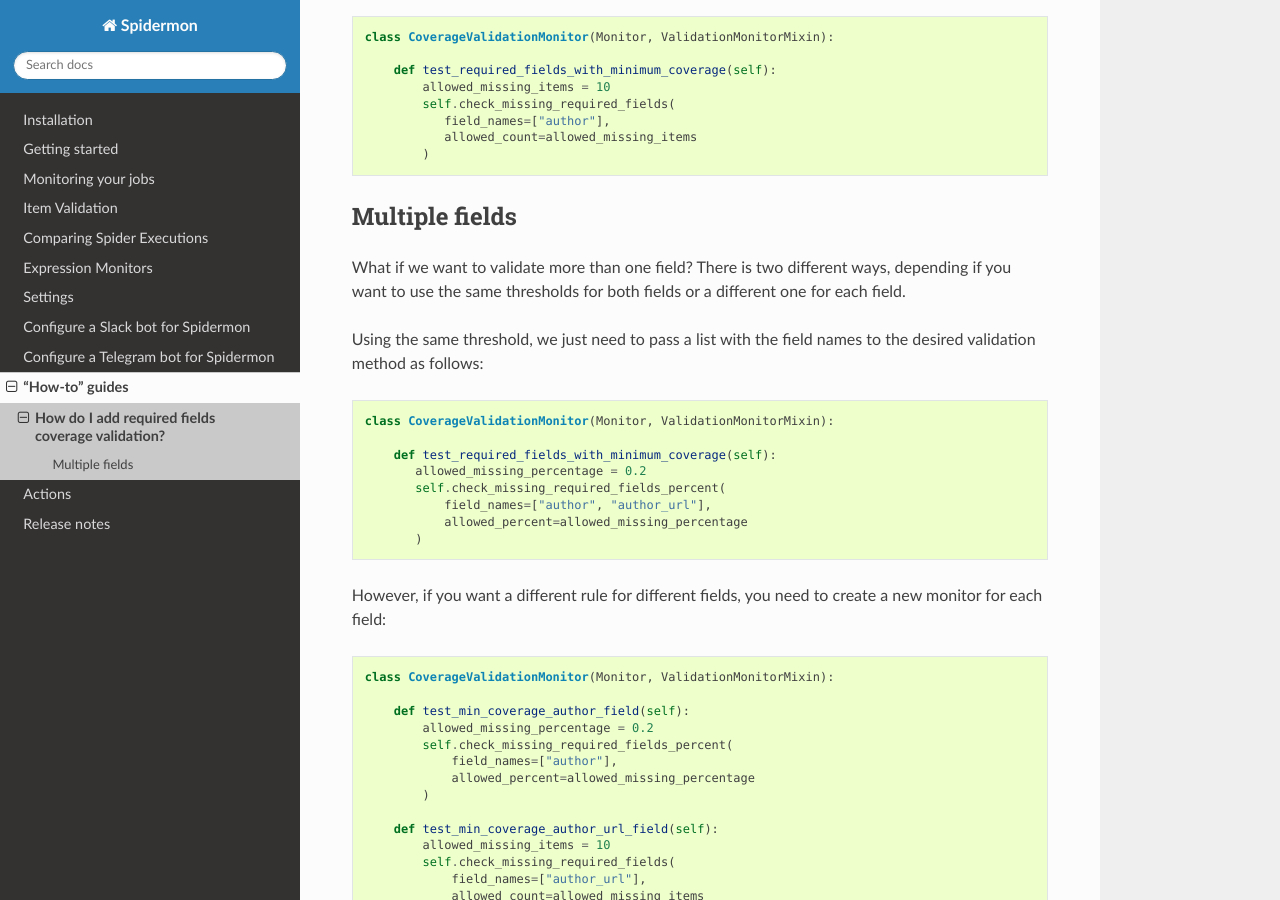
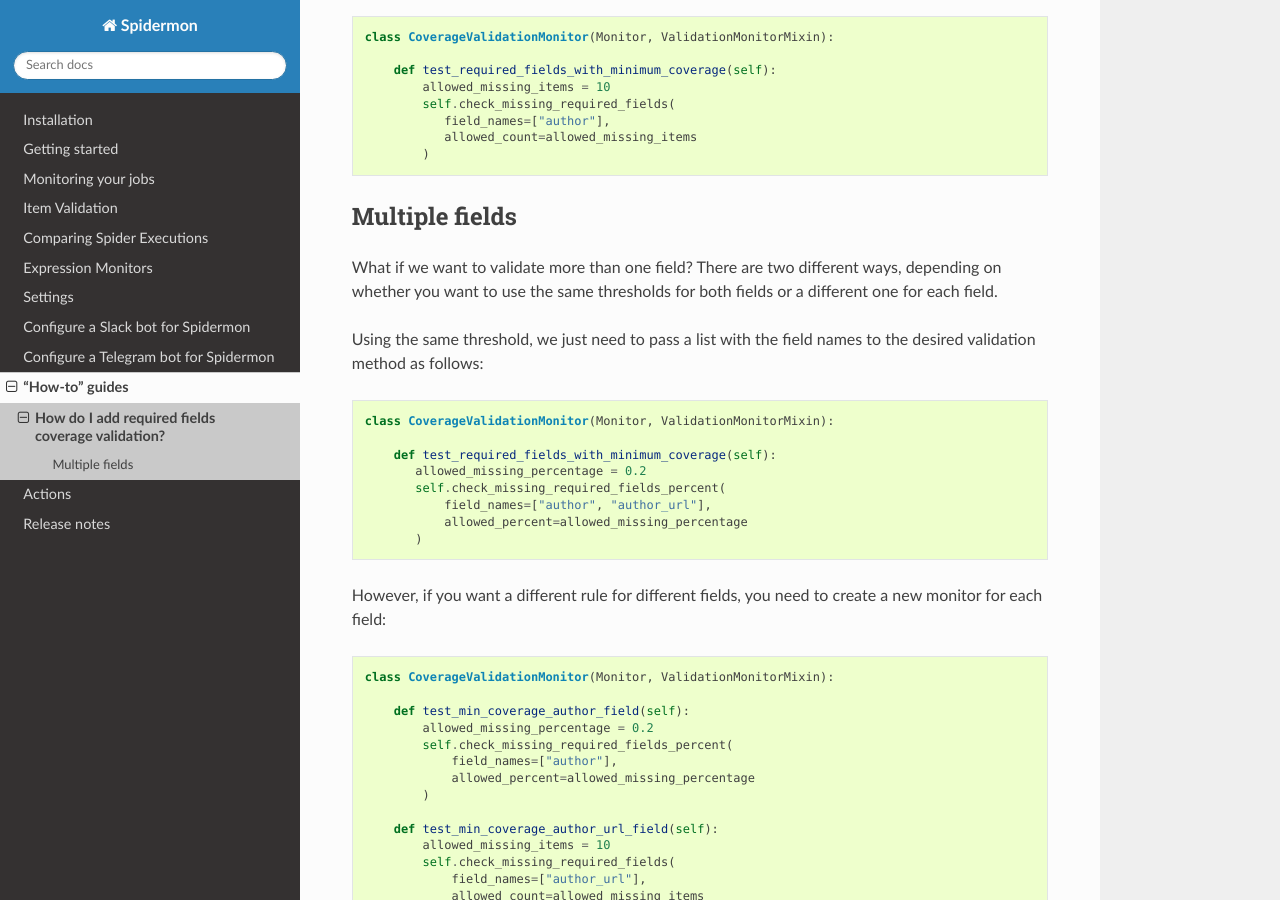
Before and after one commit to scrapinghub/spidermon, a Sphinx documentation site: the page built from docs/source/howto/required-fields-coverage-validation.rst, in a window 1280 px wide and 900 px high, scrolled down 864 px. Built offline with Sphinx 7.4.7 and the Read the Docs theme 2.0.0, drawn with Linux system fonts in a browser that asks for light colours.

Commit message:
Update docs/source/howto/required-fields-coverage-validation.rst
Co-authored-by: Adrián Chaves <adrian@chaves.io>

```diff
--- a/docs/source/howto/required-fields-coverage-validation.rst
+++ b/docs/source/howto/required-fields-coverage-validation.rst
@@ -50,7 +50,7 @@ have **author** field filled.
 Multiple fields
 ---------------
 
-What if we want to validate more than one field? There is two different ways, depending if you
+What if we want to validate more than one field? There are two different ways, depending on whether you
 want to use the same thresholds for both fields or a different one for each field.
 
 Using the same threshold, we just need to pass a list with the field names to the desired
```
